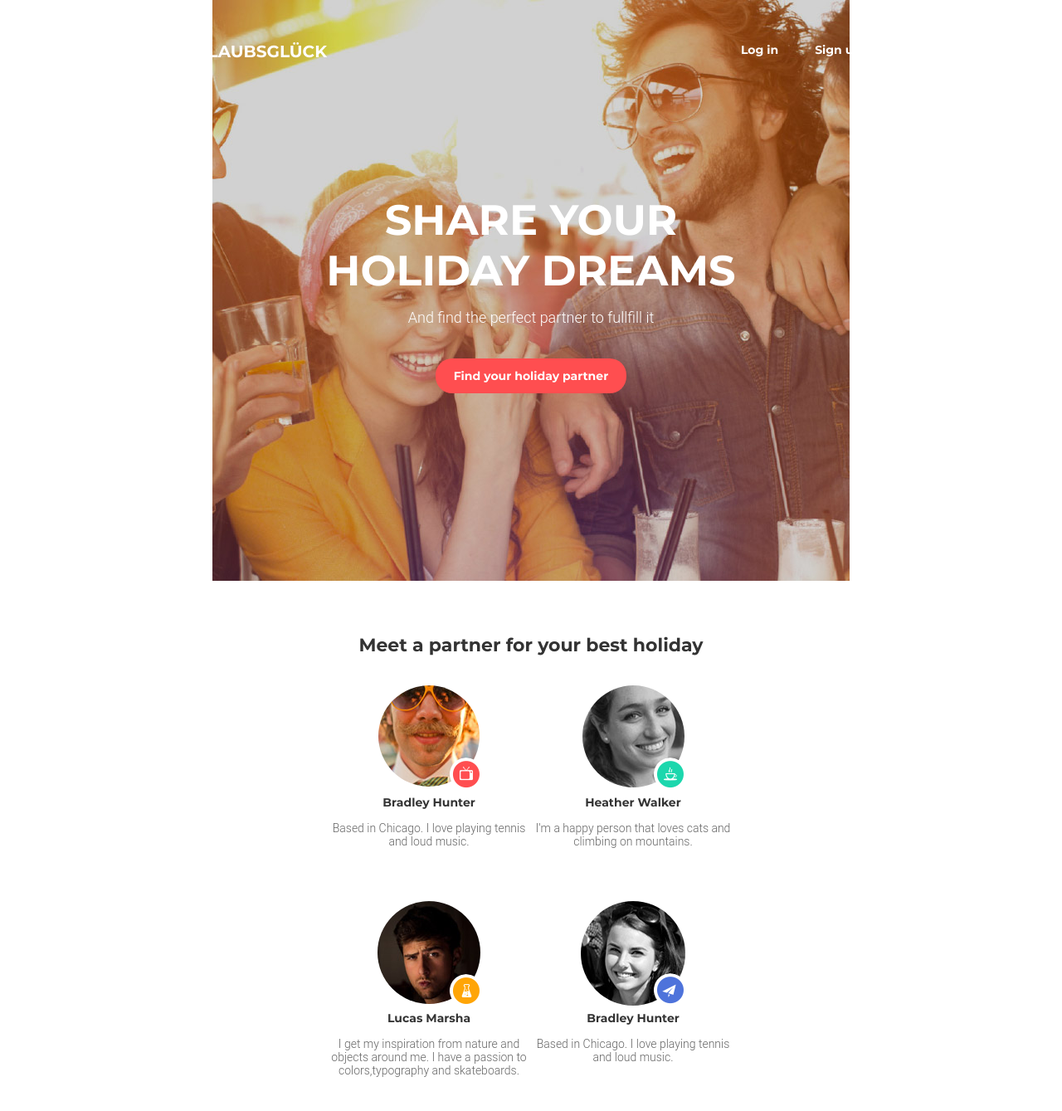
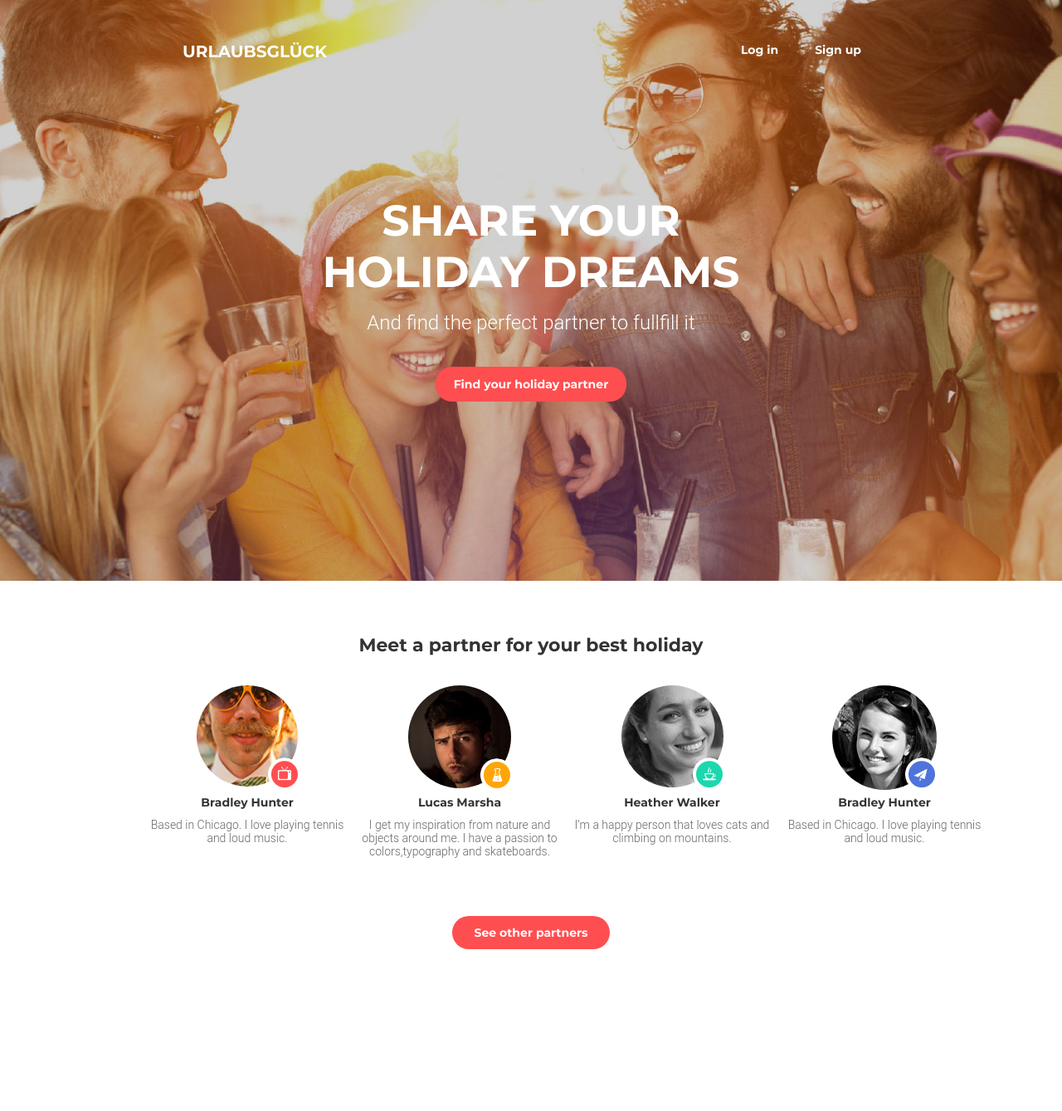
Before and after one commit to NataDymerka/FE_homework, a plain HTML site: page HW8/index.html in a window 1280 px wide. Shown: the top 1339 px of the page at 83% size. After the commit the page ends 1199 px from the top, so only its background shows below. Drawn offline with Linux system fonts and the light colour scheme.

Commit message:
desktop css

```diff
--- a/HW8/css/style.css
+++ b/HW8/css/style.css
@@ -1,15 +1,15 @@
 body {
   margin: 0 auto;
 }
-/* header {
-    width: 100%;
-} */
 .container {
   margin: 0 auto;
   text-align: center;
+}
+.container-header {
+  margin: 0 auto;
   max-width: 940px;
+  max-height: 700px;
 }
-
 a {
   text-decoration: none;
   color: #fff;
@@ -20,10 +20,10 @@ a {
   background-image: url(../img/header-bg.jpg);
   background-repeat: no-repeat;
   background-position: center;
-  text-align: center;
+  background-size: cover;
+  /* text-align: center; */
   margin: 0 auto;
 }
-
 .btn {
   font-family: "Montserrat", sans-serif;
   font-size: 14px;
@@ -36,11 +36,11 @@ a {
   text-align: center;
   text-decoration: none;
 }
-.btn:hover {
-  border: 2px solid #fff;
-}
 .btn-small {
   background-color: transparent;
+}
+.btn-small:hover {
+    border: 2px solid #fff;
 }
 .btn-big {
   width: 280px;
@@ -54,7 +54,14 @@ a {
   background-color: #fff;
   border: 2px solid #ff4e50;
 }
-
+.btn-big--footer {
+    margin-bottom: 55px;
+    margin-top: 15px;
+}
+.btn-big--footer a {
+    display: block;
+    width: 240px;
+}
 .authorize {
   display: flex;
   justify-content: center;
@@ -83,12 +90,10 @@ h3 {
   margin: 15px auto;
 }
 .card-item {
-  height: 240px;
-  width: 236px;
+  width: 265px;
   padding: 10px 30px;
   text-align: center;
   margin: 0 auto;
-
 }
 .section-title {
   font-family: "Montserrat", sans-serif;
@@ -111,7 +116,6 @@ h3 {
 .text-wrp {
   padding: 5px 25px;
 }
-
 .card-title {
   font-family: "Montserrat", sans-serif;
   font-size: 14px;
@@ -124,6 +128,7 @@ h3 {
   font-size: 14px;
   color: #666;
   font-weight: 300;
+  margin: 10px 0;
 }
 .image-wrp {
   margin: 0 auto;
@@ -146,19 +151,18 @@ h3 {
   bottom: 4px;
 }
 .section {
-  width: 100%;
+  width: 320px;
 }
-.btn-big-footer {
-  margin-bottom: 55px;
-}
-
 @media (min-width: 748px) {
   .header-fluid {
     width: 100%;
     height: 700px;
     background-image: url(../img/header-bg@tablet.jpg);
     background-repeat: no-repeat;
-    background-position: center;
+    background-position: top;
+    background-size: 100%;
+  }
+  .container-header {
     position: relative;
   }
   .authorize {
@@ -176,22 +180,23 @@ h3 {
   }
   .header-text-wr {
     padding-top: 220px;
-
   }
   .header-title {
-    font-size: 51px;
+    font-size: 52px;
   }
   .header-text {
-    font: size 24px;
+    font-size: 24px;
+  }
+  .btn--header {
+    width: 236px;
   }
   .card-wr {
     width: 492px;
     height: 535px;
     margin: 0 auto;
     display: flex;
+    flex-flow: column wrap;
     flex-shrink: 0;
-      flex-direction: column;
-      flex-wrap: wrap;
     padding: 10px 0;
   }
   .text-wrp {
@@ -201,12 +206,51 @@ h3 {
     width: 236px;
     height: 240px;
     padding: 10px 0;
+    margin: 0;
+  }
+  .btn-big-footer {
+    width: 190px;
+    margin-bottom: 40px;
+}
+.btn-big--footer a {
+    display: block;
+    width: 190px;
+}
+
+@media (min-width: 940px) {
+.header-fluid {
+    width: 100%;
+    height: 700px;
+    background-image: url(../img/header-bg@desktop.jpg);
+    background-repeat: no-repeat;
+    background-position: top;
+    background-size: cover;
+    margin: 0;
+}
+.btn--header {
+    width: 230px;
 
 }
-  /* .order3 {
-    order: 3;
+.card-wr {
+    width: 940px;
+    height: 263px;
+    margin: 0 auto;
+    flex-shrink: 0;
+    padding: 10px 0;
+  }
+.card-item  {
+    padding: 10px 10px;
+}
+.order2 {
+    order: 1;
+}
+.order3 {
+    order: 2;
 }
 .order4 {
-    order: 4;
-} */
+    order: 2;
 }
+.btn-big-footer {
+    width: 180px;
+    margin-bottom: 75px;
+  }}
--- a/HW8/index.html
+++ b/HW8/index.html
@@ -12,19 +12,23 @@
     <div class="container">
       <header>
         <div class="header-fluid">
+          <div class="container-header">
             <div class="authorize">
               <a class="btn btn-small" href="#">Log in</a>
               <a class="btn btn-small" href="#">Sign up</a>
             </div>
             <h3 class="logo">Urlaubsglück</h3>
             <div class="header-text-wr">
-            <h1 class="header-title">share your <br/>holiday dreams</h1>
+              <h1 class="header-title">share your <br />holiday dreams</h1>
               <p class="header-text">
                 And find the perfect partner to fullfill it
               </p>
             </div>
             <div class="btn-big--header">
-            <a class="btn btn-big btn-big--header" href="#">Find your holiday partner</a>
+              <a class="btn btn-big btn-big--header" href="#"
+                >Find your holiday partner</a
+              >
+            </div>
           </div>
         </div>
       </header>
@@ -46,7 +50,7 @@
             </p>
           </div>
         </div>
-        <div class="card-item order3">
+        <div class="card-item order2">
           <div class="image-wrp">
             <a href="#">
               <img class="photo" src="./img/lucas.jpg" alt="lucas" />
@@ -63,7 +67,7 @@
             </p>
           </div>
         </div>
-        <div class="card-item order4">
+        <div class="card-item order3">
           <div class="image-wrp">
             <a href="#">
               <img class="photo" src="./img/heather.jpg" alt="Heather" />
@@ -79,7 +83,7 @@
             </p>
           </div>
         </div>
-        <div class="card-item">
+        <div class="card-item order4">
           <div class="image-wrp">
             <a href="#">
               <img class="photo" src="./img/hunter.jpg" alt="bradley" />
@@ -96,8 +100,8 @@
           </div>
         </div>
       </section>
-      <div class="btn-big-footer">
-            <a class="btn btn-big" href="#">See other partners</a>
+      <div class="btn-big--footer">
+        <a class="btn btn-big btn-big--footer" href="#">See other partners</a>
       </div>
     </div>
   </body>
```
Also changed, not shown: index.html (+1 -0 lines). Lines whose indentation alone changed are shown as unchanged.
